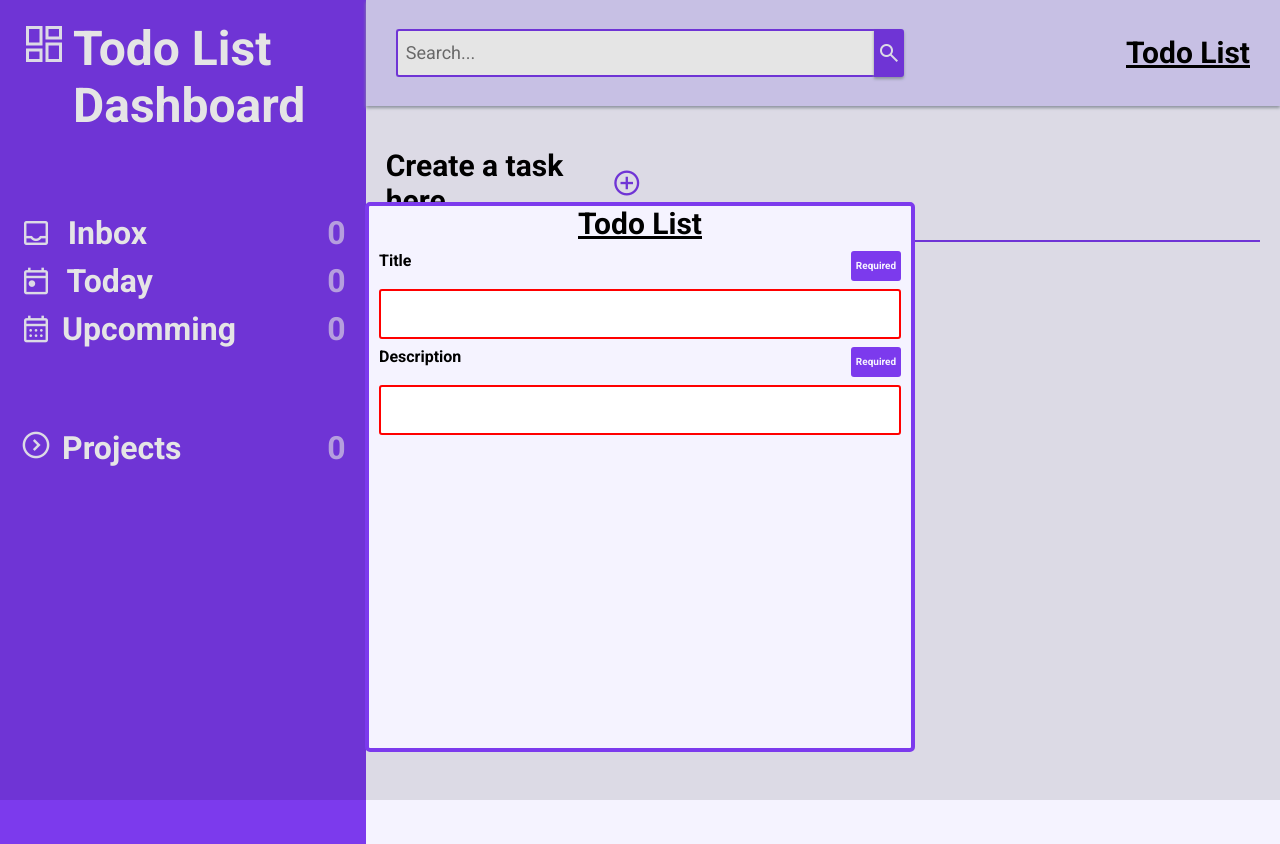
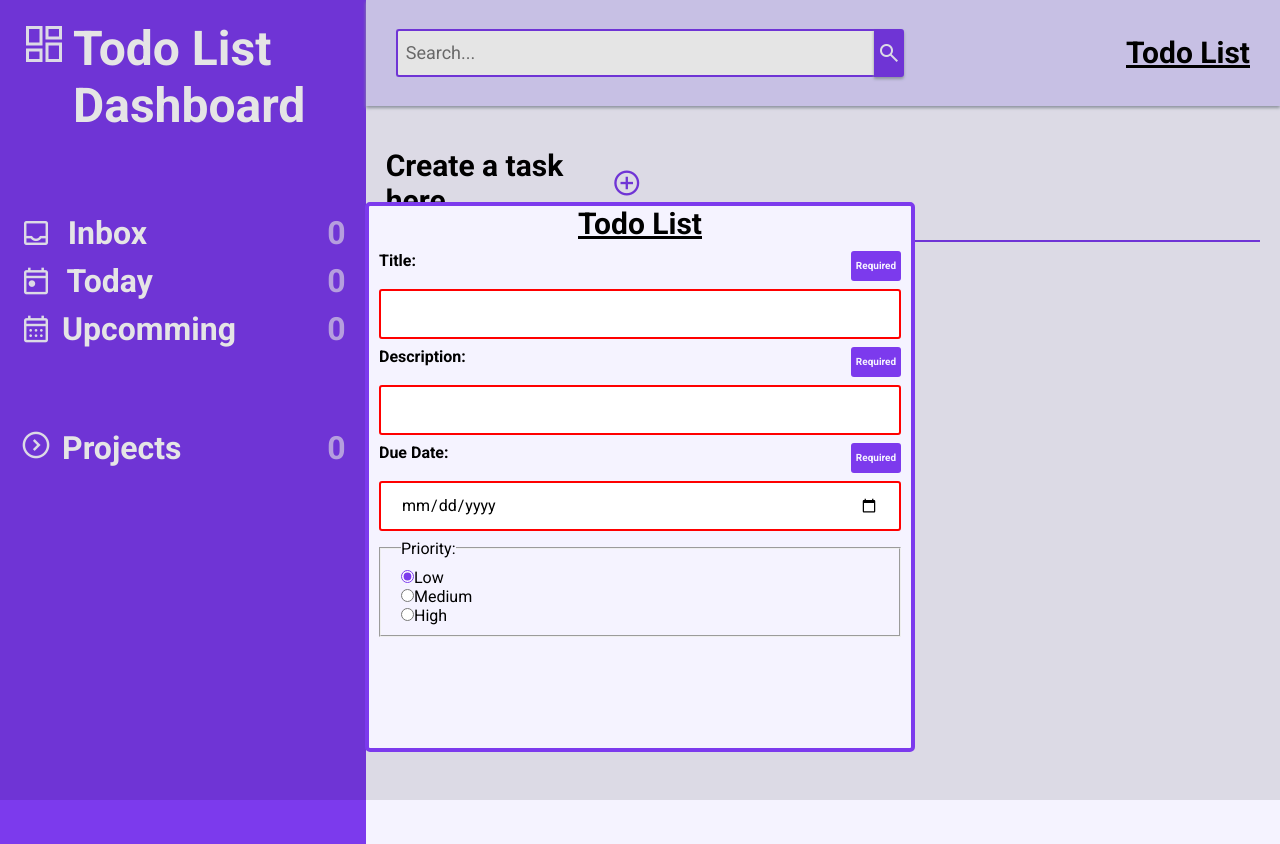
Before and after one commit to MAsecurity/Todo-List, a website built with webpack: page dist/index.html in a window 1280 px wide. Both pictures are taken after a click on the element "add_circle". Built offline with nearby package versions, Linux system fonts and the light colour scheme.

Commit message:
Add duedate and priority for dialog

```diff
--- a/src/functions/renderDialog.js
+++ b/src/functions/renderDialog.js
@@ -16,7 +16,7 @@ function dialog(){
   divSectionOneForLabel.classList.add("div-for-label");
   const titleLabel = document.createElement("label");
   titleLabel.setAttribute("for","title");
-  titleLabel.textContent = "Title";
+  titleLabel.textContent = "Title:";
   titleLabel.style.cssText = "font-weight: bold; ";
   const requriedStatus = document.createElement("span");
   requriedStatus.textContent = "Required";
@@ -32,7 +32,7 @@ function dialog(){
   divsectionTwoForLabel.classList.add("div-for-label");
   const descriptionLabel = document.createElement("label");
   descriptionLabel.setAttribute("for","description");
-  descriptionLabel.textContent = "Description";
+  descriptionLabel.textContent = "Description:";
   descriptionLabel.style.cssText = "font-weight: bold;"
   const descriptionInput = document.createElement("input");
   Object.assign(descriptionInput,{
@@ -43,6 +43,65 @@ function dialog(){
   const requriedStatus2 = document.createElement("span");
   requriedStatus2.textContent = "Required";
   requriedStatus2.classList.add("required-status");
+  const divSectionThree = document.createElement("div");
+  const divSectionThreeForLabel = document.createElement("div");
+  divSectionThreeForLabel.classList.add("div-for-label");
+  const dueDateLabel = document.createElement("label");
+  dueDateLabel.setAttribute("for","date");
+  dueDateLabel.textContent = "Due Date:"
+  dueDateLabel.style.cssText = "font-weight: bold;";
+  const dueDate = document.createElement("input");
+  Object.assign(dueDate,{
+    type: "date",
+    id: "date",
+    required: "required"
+  });
+  const requriedStatus3 = document.createElement("span");
+  requriedStatus3.textContent = "Required";
+  requriedStatus3.classList.add("required-status");
+  // section4
+  const fieldsetPriority = document.createElement("fieldset");
+  const legendPriority = document.createElement("legend");
+  legendPriority.textContent = "Priority:";
+  // low
+  const divLowPriority = document.createElement("div");
+  const lowPriority = document.createElement("input");
+  Object.assign(lowPriority,{
+    type: "radio",
+    name: "radio",
+    value: "low",
+    id: "low",
+    checked: "checked"
+  });
+  const lowPriorityLabel = document.createElement("label");
+  lowPriorityLabel.textContent = "Low";
+  lowPriorityLabel.setAttribute("for", "low");
+  // medium
+  const divMediumPriority = document.createElement("div");
+  const mediumPriority = document.createElement("input");
+  Object.assign(mediumPriority,{
+    type: "radio",
+    name: "radio",
+    value: "medium",
+    id: "medium"
+  });
+  const mediumPriorityLabel = document.createElement("label");
+  mediumPriorityLabel.textContent = "Medium";
+  mediumPriorityLabel.setAttribute("for", "medium");
+  // high
+  const divHighPriority = document.createElement("div");
+  const highPriority = document.createElement("input");
+  Object.assign(highPriority,{
+    type: "radio",
+    name: "radio",
+    value: "high",
+    id: "high"
+  });
+  const highPriorityLabel = document.createElement("label");
+  highPriorityLabel.textContent = "High";
+  lowPriorityLabel.setAttribute("for", "high");
+
+  // Adding Elements to the DOM
   content.appendChild(parentContainer);
   parentContainer.appendChild(dialogElement)
   dialogElement.appendChild(headingElement);
@@ -59,7 +118,24 @@ function dialog(){
   divsectionTwoForLabel.appendChild(descriptionLabel);
   divsectionTwoForLabel.appendChild(requriedStatus2);
   divSectionTwo.appendChild(descriptionInput);
-
+  // section3
+  formElement.appendChild(divSectionThree);
+  divSectionThree.appendChild(divSectionThreeForLabel);
+  divSectionThreeForLabel.appendChild(dueDateLabel);
+  divSectionThreeForLabel.appendChild(requriedStatus3)
+  divSectionThree.appendChild(dueDate);
+  // section4
+  formElement.appendChild(fieldsetPriority);
+  fieldsetPriority.appendChild(legendPriority);
+  fieldsetPriority.appendChild(divLowPriority);
+  divLowPriority.appendChild(lowPriority);
+  divLowPriority.appendChild(lowPriorityLabel);
+  fieldsetPriority.appendChild(divMediumPriority);
+  divMediumPriority.appendChild(mediumPriority);
+  divMediumPriority.appendChild(mediumPriorityLabel);
+  fieldsetPriority.appendChild(divHighPriority);
+  divHighPriority.appendChild(highPriority);
+  divHighPriority.appendChild(highPriorityLabel);
   showDialog();
 
 }
--- a/src/style.css
+++ b/src/style.css
@@ -197,7 +197,7 @@
   display: grid;
   grid-template-columns: repeat(2,1fr);
 }
-input[type="text"], input[type="textarea"]{
+input[type="text"], input[type="date"]{
   width: 100%;
   height: 50px;
   padding: 12px 20px;
@@ -209,10 +209,10 @@ input[type="text"], input[type="textarea"]{
   color: black;
   border: 2px solid #7c3aed;
 }
-input[type="text"]:focus{
+input[type="text"]:focus, input[type="date"]:focus{
   border: 2px solid #4995ec;
 }
-input[type="text"]:invalid{
+input[type="text"]:invalid, input[type="date"]:invalid{
   border: 2px solid red;
 }
 .required-status{
@@ -228,6 +228,14 @@ input[type="text"]:invalid{
   justify-content: center;
   align-items: center;
 }
+fieldset {
+  padding: 10px 20px;
+  width: 100%;
+}
+input[type="radio"]{
+  accent-color: #7c3aed;
+}
+
 .main-container-img {
   display: flex;
   justify-content: center;
```
